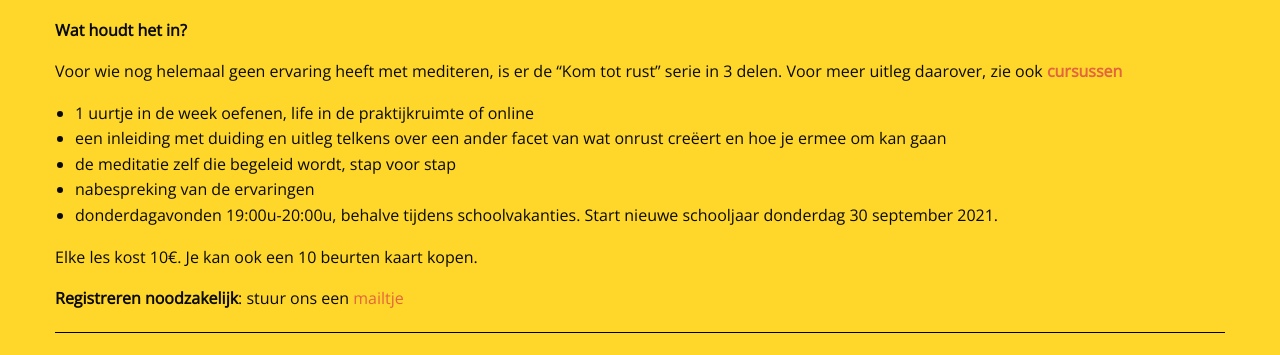
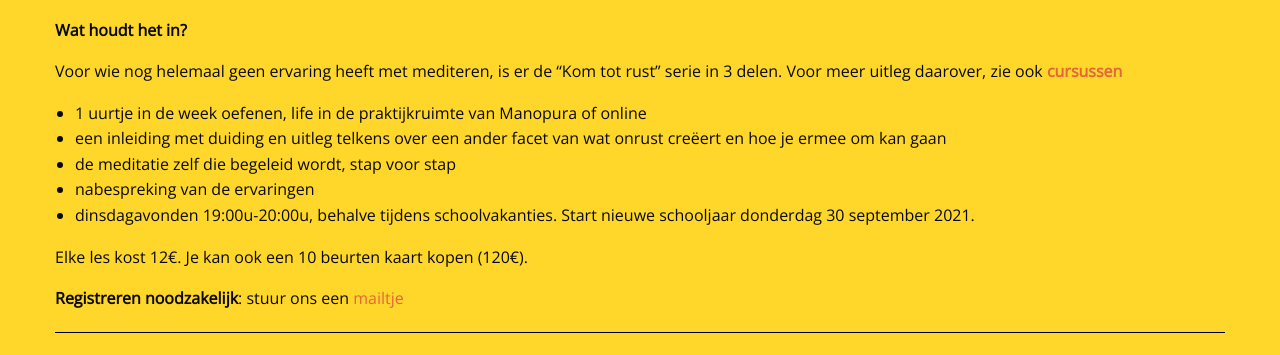
Before and after one commit to manopura/manopura.github.io, a Jekyll site: the page built from meditatie.md, in a window 1280 px wide. Shown: the part 552-907 px from the top of the page. Built offline with Jekyll 4.4.1, drawn with Linux system fonts in a browser that asks for light colours; nearby versions of some CDN libraries; our own code applies the rules of GitHub Pages for plain Markdown files.

Commit message:
Update meditatie.md

```diff
--- a/meditatie.md
+++ b/meditatie.md
@@ -31,13 +31,13 @@ Meditatie is daarvoor één van de meest geschikte manieren, maar hoe doe je dat
 Voor wie nog helemaal geen ervaring heeft met mediteren, is er de "Kom tot rust" serie in 3 delen.
 Voor meer uitleg daarover, zie ook [**cursussen**](http://www.manopura.be/cursussen.html)
 
-  * 1 uurtje in de week oefenen, life in de praktijkruimte of online
+  * 1 uurtje in de week oefenen, life in de praktijkruimte van Manopura of online
   * een inleiding met duiding en uitleg telkens over een ander facet van wat onrust creëert en hoe je ermee om kan gaan
   * de meditatie zelf die begeleid wordt, stap voor stap
   * nabespreking van de ervaringen
-  * donderdagavonden 19:00u-20:00u, behalve tijdens schoolvakanties. Start nieuwe schooljaar donderdag 30 september 2021.
+  * dinsdagavonden 19:00u-20:00u, behalve tijdens schoolvakanties. Start nieuwe schooljaar donderdag 30 september 2021.
 
-Elke les kost 10€. Je kan ook een 10 beurten kaart kopen.
+Elke les kost 12€. Je kan ook een 10 beurten kaart kopen (120€).
 
 **Registreren noodzakelijk**: stuur ons een [mailtje](mailto:marian@manopura.be)
 
```
